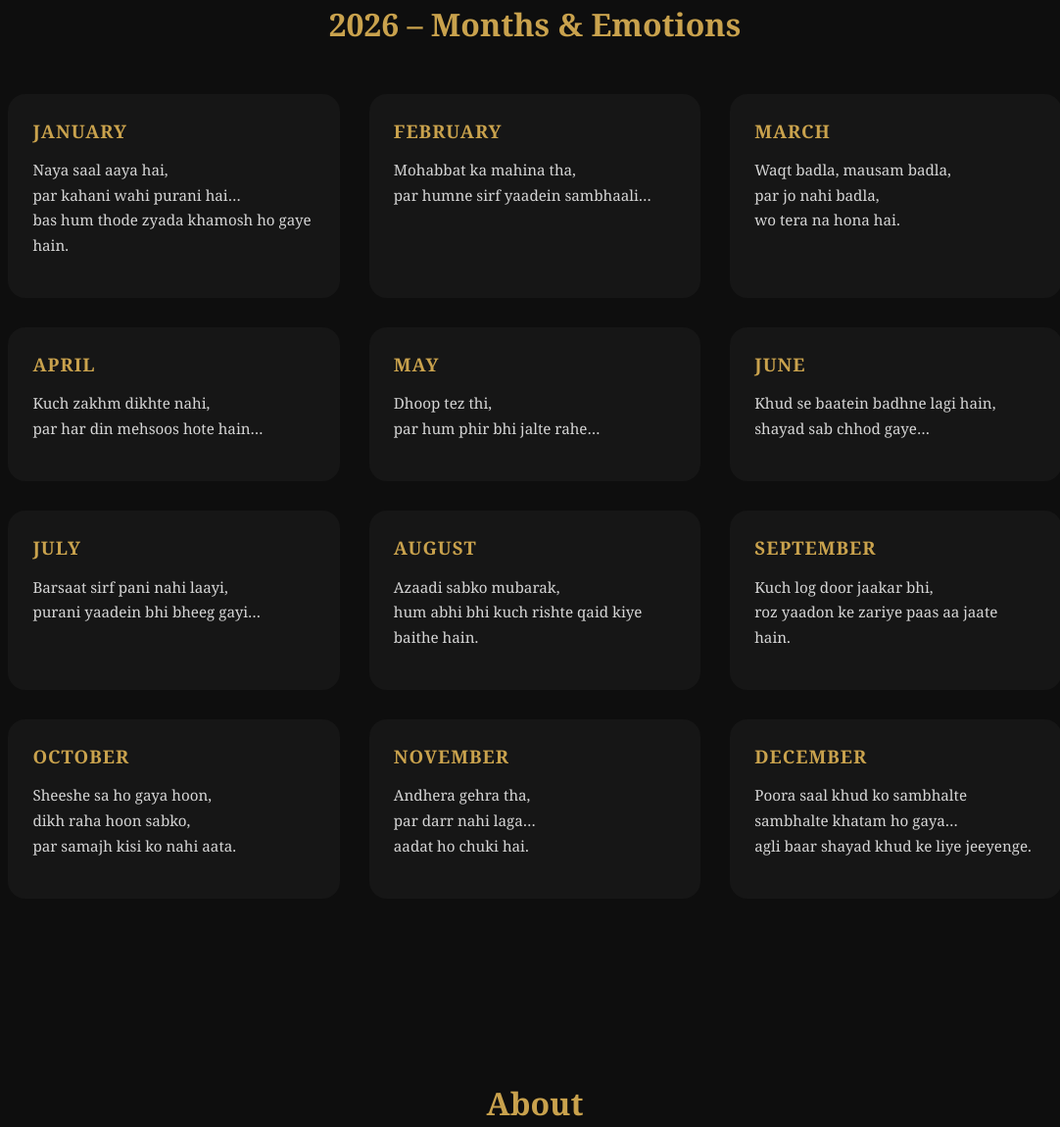
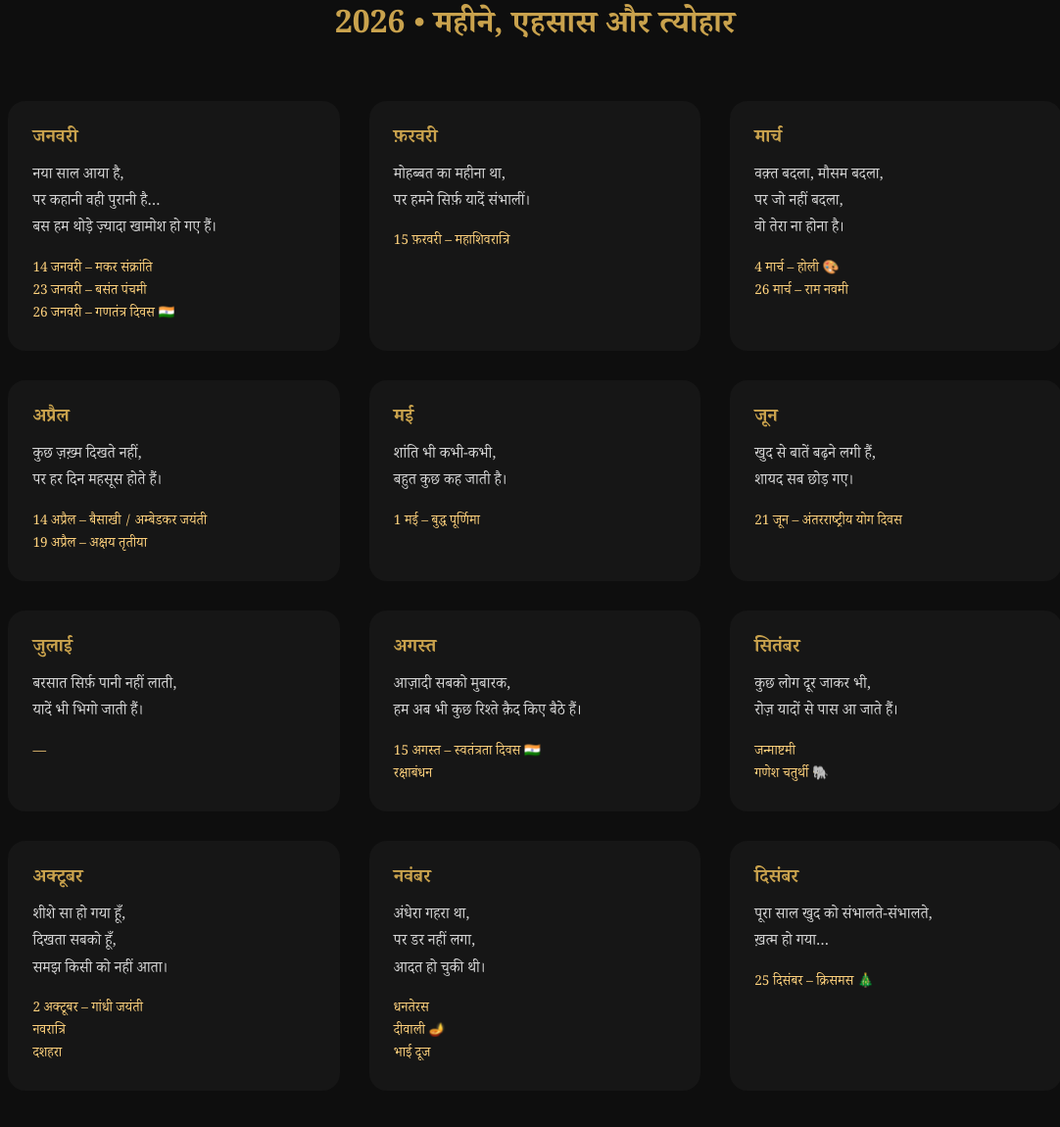
Before and after one commit to asheeshsarkar0-star/SOUL-CALENDAR-2026, a plain HTML site: page index.html in a window 1280 px wide. Shown: the part 984-2134 px from the top of the page at 98% size, without its empty margins (94-1176 px from the left). Drawn offline with Linux system fonts and the light colour scheme.

Commit message:
Update index.html

```diff
--- a/index.html
+++ b/index.html
@@ -1,14 +1,14 @@
 <!DOCTYPE html>
-<html lang="en">
+<html lang="hi">
 <head>
 <meta charset="UTF-8">
 <meta name="viewport" content="width=device-width, initial-scale=1.0">
-<title>Soul Calendar 2026 | Asheesh Creation</title>
+<title>Soul Calendar 2026 | Hindi</title>
 
 <style>
 body{
     margin:0;
-    font-family: 'Georgia', serif;
+    font-family: "Noto Serif Devanagari", serif;
     background:#0e0e0e;
     color:#eaeaea;
 }
@@ -24,12 +24,13 @@ header{
 header h1{
     font-size:3rem;
     letter-spacing:2px;
+    color:#c9a24d;
 }
 header p{
-    max-width:600px;
+    max-width:650px;
     margin:20px auto;
     font-size:1.1rem;
-    opacity:.85;
+    opacity:.9;
 }
 .btn{
     display:inline-block;
@@ -58,7 +59,7 @@ section{
 
 .calendar{
     display:grid;
-    grid-template-columns:repeat(auto-fit, minmax(260px,1fr));
+    grid-template-columns:repeat(auto-fit, minmax(280px,1fr));
     gap:30px;
 }
 .month{
@@ -72,22 +73,22 @@ section{
     box-shadow:0 10px 30px rgba(0,0,0,.6);
 }
 .month h3{
-    margin:0 0 15px;
+    margin:0 0 10px;
     color:#c9a24d;
-    letter-spacing:1px;
 }
-.month p{
+.shayari{
     font-size:.95rem;
-    line-height:1.7;
+    line-height:1.8;
+    margin-bottom:15px;
     opacity:.9;
 }
-
-.about{
-    max-width:800px;
-    margin:auto;
-    text-align:center;
-    font-size:1.05rem;
-    line-height:1.9;
+.festival{
+    font-size:.85rem;
+    line-height:1.7;
+    color:#ffd27d;
+}
+.festival span{
+    display:block;
 }
 
 footer{
@@ -106,95 +107,170 @@ footer{
     <div>
         <h1>SOUL CALENDAR 2026</h1>
         <p>
-            Ye calendar tareekh nahi ginta,<br>
-            ye ehsaas mehsoos karta hai…
+            यह कैलेंडर तारीख़ नहीं गिनता,<br>
+            यह एहसास महसूस करता है…
         </p>
-        <a href="#calendar" class="btn">View Calendar</a>
+        <a href="#calendar" class="btn">कैलेंडर देखें</a>
     </div>
 </header>
 
 <section id="calendar">
-    <h2 class="section-title">2026 – Months & Emotions</h2>
+<h2 class="section-title">2026 • महीने, एहसास और त्योहार</h2>
 
 <div class="calendar">
 
 <div class="month">
-            <h3>JANUARY</h3>
-            <p>Naya saal aaya hai,<br>par kahani wahi purani hai…<br>bas hum thode zyada khamosh ho gaye hain.</p>
+<h3>जनवरी</h3>
+<div class="shayari">
+नया साल आया है,<br>
+पर कहानी वही पुरानी है…<br>
+बस हम थोड़े ज़्यादा खामोश हो गए हैं।
+</div>
+<div class="festival">
+<span>14 जनवरी – मकर संक्रांति</span>
+<span>23 जनवरी – बसंत पंचमी</span>
+<span>26 जनवरी – गणतंत्र दिवस 🇮🇳</span>
+</div>
 </div>
 
 <div class="month">
-            <h3>FEBRUARY</h3>
-            <p>Mohabbat ka mahina tha,<br>par humne sirf yaadein sambhaali…</p>
+<h3>फ़रवरी</h3>
+<div class="shayari">
+मोहब्बत का महीना था,<br>
+पर हमने सिर्फ़ यादें संभालीं।
+</div>
+<div class="festival">
+<span>15 फ़रवरी – महाशिवरात्रि</span>
+</div>
 </div>
 
 <div class="month">
-            <h3>MARCH</h3>
-            <p>Waqt badla, mausam badla,<br>par jo nahi badla,<br>wo tera na hona hai.</p>
+<h3>मार्च</h3>
+<div class="shayari">
+वक़्त बदला, मौसम बदला,<br>
+पर जो नहीं बदला,<br>
+वो तेरा ना होना है।
+</div>
+<div class="festival">
+<span>4 मार्च – होली 🎨</span>
+<span>26 मार्च – राम नवमी</span>
+</div>
 </div>
 
 <div class="month">
-            <h3>APRIL</h3>
-            <p>Kuch zakhm dikhte nahi,<br>par har din mehsoos hote hain…</p>
+<h3>अप्रैल</h3>
+<div class="shayari">
+कुछ ज़ख़्म दिखते नहीं,<br>
+पर हर दिन महसूस होते हैं।
+</div>
+<div class="festival">
+<span>14 अप्रैल – बैसाखी / अम्बेडकर जयंती</span>
+<span>19 अप्रैल – अक्षय तृतीया</span>
+</div>
 </div>
 
 <div class="month">
-            <h3>MAY</h3>
-            <p>Dhoop tez thi,<br>par hum phir bhi jalte rahe…</p>
+<h3>मई</h3>
+<div class="shayari">
+शांति भी कभी-कभी,<br>
+बहुत कुछ कह जाती है।
+</div>
+<div class="festival">
+<span>1 मई – बुद्ध पूर्णिमा</span>
+</div>
 </div>
 
 <div class="month">
-            <h3>JUNE</h3>
-            <p>Khud se baatein badhne lagi hain,<br>shayad sab chhod gaye…</p>
+<h3>जून</h3>
+<div class="shayari">
+खुद से बातें बढ़ने लगी हैं,<br>
+शायद सब छोड़ गए।
+</div>
+<div class="festival">
+<span>21 जून – अंतरराष्ट्रीय योग दिवस</span>
+</div>
 </div>
 
 <div class="month">
-            <h3>JULY</h3>
-            <p>Barsaat sirf pani nahi laayi,<br>purani yaadein bhi bheeg gayi…</p>
+<h3>जुलाई</h3>
+<div class="shayari">
+बरसात सिर्फ़ पानी नहीं लाती,<br>
+यादें भी भिगो जाती हैं।
+</div>
+<div class="festival">
+<span>—</span>
+</div>
 </div>
 
 <div class="month">
-            <h3>AUGUST</h3>
-            <p>Azaadi sabko mubarak,<br>hum abhi bhi kuch rishte qaid kiye baithe hain.</p>
+<h3>अगस्त</h3>
+<div class="shayari">
+आज़ादी सबको मुबारक,<br>
+हम अब भी कुछ रिश्ते क़ैद किए बैठे हैं।
+</div>
+<div class="festival">
+<span>15 अगस्त – स्वतंत्रता दिवस 🇮🇳</span>
+<span>रक्षाबंधन</span>
+</div>
 </div>
 
 <div class="month">
-            <h3>SEPTEMBER</h3>
-            <p>Kuch log door jaakar bhi,<br>roz yaadon ke zariye paas aa jaate hain.</p>
+<h3>सितंबर</h3>
+<div class="shayari">
+कुछ लोग दूर जाकर भी,<br>
+रोज़ यादों से पास आ जाते हैं।
+</div>
+<div class="festival">
+<span>जन्माष्टमी</span>
+<span>गणेश चतुर्थी 🐘</span>
+</div>
 </div>
 
 <div class="month">
-            <h3>OCTOBER</h3>
-            <p>Sheeshe sa ho gaya hoon,<br>dikh raha hoon sabko,<br>par samajh kisi ko nahi aata.</p>
+<h3>अक्टूबर</h3>
+<div class="shayari">
+शीशे सा हो गया हूँ,<br>
+दिखता सबको हूँ,<br>
+समझ किसी को नहीं आता।
+</div>
+<div class="festival">
+<span>2 अक्टूबर – गांधी जयंती</span>
+<span>नवरात्रि</span>
+<span>दशहरा</span>
+</div>
 </div>
 
 <div class="month">
-            <h3>NOVEMBER</h3>
-            <p>Andhera gehra tha,<br>par darr nahi laga…<br>aadat ho chuki hai.</p>
+<h3>नवंबर</h3>
+<div class="shayari">
+अंधेरा गहरा था,<br>
+पर डर नहीं लगा,<br>
+आदत हो चुकी थी।
+</div>
+<div class="festival">
+<span>धनतेरस</span>
+<span>दीवाली 🪔</span>
+<span>भाई दूज</span>
+</div>
 </div>
 
 <div class="month">
-            <h3>DECEMBER</h3>
-            <p>Poora saal khud ko sambhalte sambhalte khatam ho gaya…<br>agli baar shayad khud ke liye jeeyenge.</p>
+<h3>दिसंबर</h3>
+<div class="shayari">
+पूरा साल खुद को संभालते-संभालते,<br>
+ख़त्म हो गया…
+</div>
+<div class="festival">
+<span>25 दिसंबर – क्रिसमस 🎄</span>
+</div>
 </div>
 
 </div>
 </section>
 
-<section>
-    <h2 class="section-title">About</h2>
-    <div class="about">
-        Main tareekh nahi likhta,<br>
-        main ehsaas likhta hoon.<br><br>
-        Ye calendar un logon ke liye hai<br>
-        jo chupchaap sab seh jaate hain.
-        <br><br>
-        ✍️ Asheesh Creation
-    </div>
-</section>
-
 <footer>
-    © 2026 Asheesh Creation | Dil se likha — dil tak
+© 2026 SOUL CALENDAR • ✍️ Asheesh Creation<br>
+दिल से लिखा — दिल तक
 </footer>
 
 </body>
```
Lines whose indentation alone changed are shown as unchanged.
